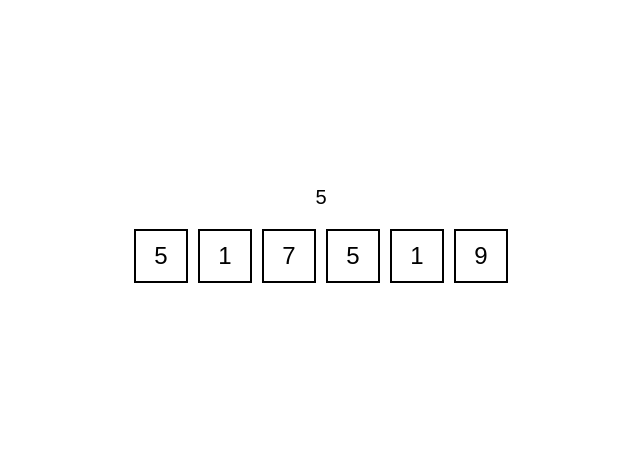
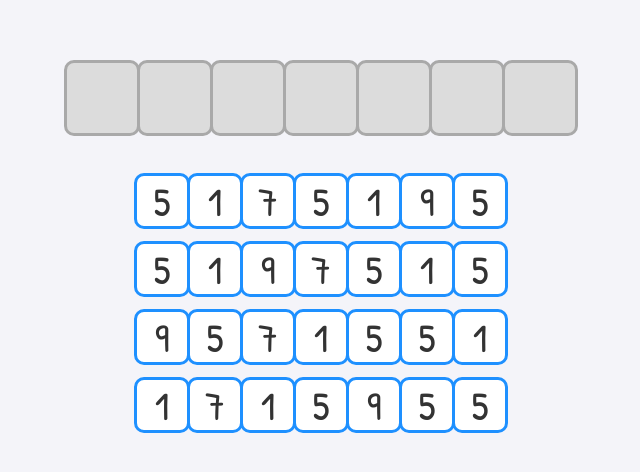
Before and after one commit to cetinye/WebTools, a website: page NumberSeriesMemory.html in a window 1280 px wide. Shown: the part 164-636 px from the top of the page, without its empty margins (319-959 px from the left). Drawn offline with Linux system fonts and the light colour scheme.

Commit message:
gorsel guncelleme

```diff
--- a/NumberSeriesMemory.html
+++ b/NumberSeriesMemory.html
@@ -5,137 +5,181 @@
   <meta charset="UTF-8">
   <meta name="viewport" content="width=device-width, initial-scale=1.0">
   <title>Number Series Memory</title>
+  <link rel="preconnect" href="https://fonts.googleapis.com">
+  <link rel="preconnect" href="https://fonts.gstatic.com" crossorigin>
+  <link href="https://fonts.googleapis.com/css2?family=Patrick+Hand&display=swap" rel="stylesheet">
   <style>
     body {
-      font-family: Arial, sans-serif;
+      font-family: 'Patrick Hand', cursive;
       display: flex;
       flex-direction: column;
       align-items: center;
       justify-content: center;
       height: 100vh;
+      background-color: #f4f4f9;
+      margin: 0;
     }
 
     .grid {
       display: flex;
-      gap: 10px;
+      gap: 0;
       margin: 20px 0;
+      flex-wrap: wrap;
+      justify-content: center;
     }
 
     .cell {
-      width: 50px;
-      height: 50px;
-      border: 2px solid #000;
+      width: 70px;
+      height: 70px;
       display: flex;
       align-items: center;
       justify-content: center;
-      font-size: 24px;
+      font-size: 3.5em;
+      color: #333;
+      background-color: white;
+      border: 3px solid #1e90ff;
+      border-radius: 10px;
+      margin: -1.5px;
     }
 
     .hidden .cell {
-      background-color: #eee;
+      background-color: #dcdcdc;
       color: transparent;
-    }
-
-    #timer {
-      font-size: 20px;
+      border-color: #a9a9a9;
     }
 
     .options {
       display: none;
       flex-direction: column;
-      gap: 10px;
+      gap: 15px;
+      width: auto;
+      margin-top: 20px;
     }
 
     .option {
       cursor: pointer;
-      padding: 5px;
-      border: 1px solid #000;
       display: flex;
-      gap: 5px;
+      gap: 0;
+      flex-wrap: wrap;
+      justify-content: center;
     }
 
-    .option.correct {
-      background-color: lightgreen;
+    .option .cell {
+      width: 50px;
+      height: 50px;
+      font-size: 2.5em;
     }
 
-    .option.wrong {
-      background-color: salmon;
+    .option.correct .cell {
+      background-color: #90ee90;
+      border-color: #32cd32;
+    }
+
+    .option.wrong .cell {
+      background-color: #ffb6c1;
+      border-color: #ff69b4;
     }
   </style>
 </head>
 
 <body>
-  <div id="timer">10</div>
   <div id="question" class="grid"></div>
   <div class="options" id="options"></div>
 
   <script>
     const question = document.getElementById('question');
     const optionsDiv = document.getElementById('options');
-    const timerDisplay = document.getElementById('timer');
 
-    let timer = 10;
-    let interval;
+    const MIN_DIGITS = 2;
+    const MAX_DIGITS = 9;
 
-    const generateGrid = (length = 6) => {
-      return Array.from({ length }, () => Math.floor(Math.random() * 10));
+    let isClickable = true;
+    const SHOW_DURATION = 3000;
+
+    const generateGrid = (length) => {
+      return Array.from({
+        length
+      }, () => Math.floor(Math.random() * 10));
     };
 
     const createGridHTML = (arr) => {
       return arr.map(num => `<div class="cell">${num}</div>`).join('');
     };
 
+    // --- Hatanın düzeltildiği güncel fonksiyon ---
     const generateOptions = (correct, count = 4) => {
-      const options = [correct.slice()];
-      while (options.length < count) {
+      const optionsSet = new Set();
+      optionsSet.add(correct.join('')); // Doğru cevabı Set'e ekle
+
+      const length = correct.length;
+
+      // 1. Sınırlı sayıda karıştırma denemesi yap
+      let shuffleAttempts = 0;
+      while (optionsSet.size < count && shuffleAttempts < 20) {
         let option = correct.slice();
-        // Shuffle
         for (let i = option.length - 1; i > 0; i--) {
           const j = Math.floor(Math.random() * (i + 1));
           [option[i], option[j]] = [option[j], option[i]];
         }
-        if (!options.some(opt => opt.join('') === option.join('')))
-          options.push(option);
+        optionsSet.add(option.join(''));
+        shuffleAttempts++;
       }
-      return options.sort(() => Math.random() - 0.5);
+
+      // 2. Hala yeterli seçenek yoksa, tamamen rastgele seçenekler üret
+      while (optionsSet.size < count) {
+        const randomOption = Array.from({ length }, () => Math.floor(Math.random() * 10));
+        optionsSet.add(randomOption.join(''));
+      }
+
+      // 3. Set'i tekrar diziye çevir ve son kez karıştır
+      const finalOptions = Array.from(optionsSet).map(s => s.split('').map(Number));
+
+      return finalOptions.sort(() => Math.random() - 0.5);
     };
 
     const startGame = () => {
-      const length = [4, 6, 8][Math.floor(Math.random() * 3)];
+      const length = Math.floor(Math.random() * (MAX_DIGITS - MIN_DIGITS + 1)) + MIN_DIGITS;
       const correctAnswer = generateGrid(length);
 
+      isClickable = true;
       question.innerHTML = createGridHTML(correctAnswer);
       question.classList.remove('hidden');
       optionsDiv.innerHTML = '';
       optionsDiv.style.display = 'none';
 
-      timer = 10;
-      timerDisplay.innerText = timer;
-
-      interval = setInterval(() => {
-        timer--;
-        timerDisplay.innerText = timer;
-        if (timer === 0) {
-          clearInterval(interval);
-          question.classList.add('hidden');
-          showOptions(correctAnswer);
-        }
-      }, 1000);
+      setTimeout(() => {
+        question.classList.add('hidden');
+        showOptions(correctAnswer);
+      }, SHOW_DURATION);
     };
 
     const showOptions = (correctAnswer) => {
       const options = generateOptions(correctAnswer);
       optionsDiv.style.display = 'flex';
+
       options.forEach(opt => {
         const div = document.createElement('div');
         div.className = 'option';
         div.innerHTML = createGridHTML(opt);
+
         div.addEventListener('click', () => {
+          if (!isClickable) return;
+          isClickable = false;
+
           if (opt.join('') === correctAnswer.join('')) {
             div.classList.add('correct');
           } else {
             div.classList.add('wrong');
+            const allOptions = optionsDiv.querySelectorAll('.option');
+            allOptions.forEach(optionDiv => {
+              const optionText = Array.from(optionDiv.querySelectorAll('.cell')).map(cell => cell.innerText).join('');
+              if (optionText === correctAnswer.join('')) {
+                optionDiv.classList.add('correct');
+              }
+            });
           }
+
+          setTimeout(startGame, 2000);
         });
         optionsDiv.appendChild(div);
       });
```
